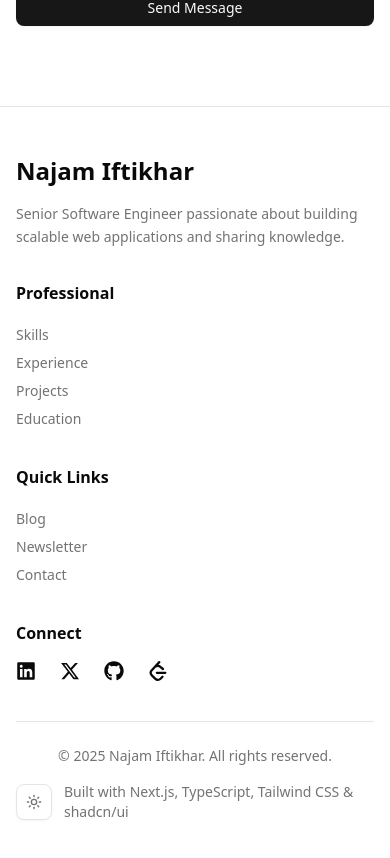
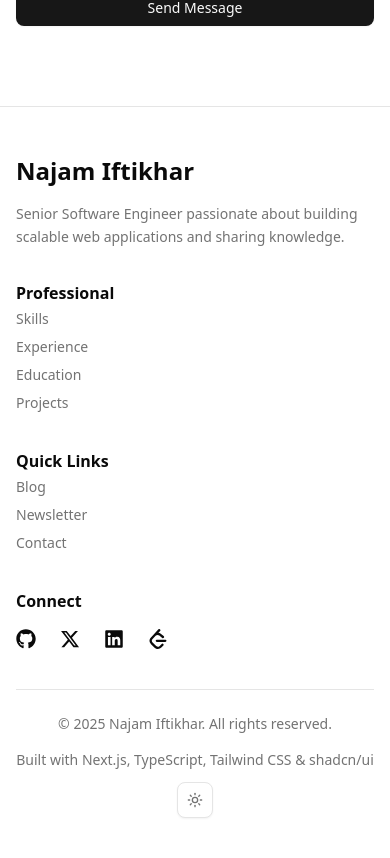
Before and after one commit to devnajam/personal-website, a Next.js app: page / in a window 390 px wide. Shown: the part 5352-6210 px from the top of the page. Built offline with nearby package versions, Linux system fonts and the light colour scheme.

Commit message:
feat: add icon mapper and refactor the code

```diff
--- /dev/null
+++ b/components/icon-mapper/icon-mapper.tsx
@@ -0,0 +1,51 @@
+import { cn } from "@/lib/utils";
+import React from "react";
+import { IconBaseProps } from "react-icons";
+import * as Fa6 from "react-icons/fa6";
+import * as Lu from "react-icons/lu";
+import * as Si from "react-icons/si";
+
+interface IconMapperProps extends Omit<IconBaseProps, "children"> {
+  iconName: string;
+  size?: number;
+  color?: string;
+  className?: string;
+}
+
+const ICON_LIBRARIES = {
+  fa6: Fa6,
+  lu: Lu,
+  si: Si,
+} as const;
+
+export const IconMapper: React.FC<IconMapperProps> = ({
+  iconName,
+  size = 24,
+  className = "",
+  ...rest
+}) => {
+  const [library = "fa6", icon = iconName] = iconName.includes(":")
+    ? iconName.split(":")
+    : [undefined, iconName];
+
+  const iconLibrary =
+    ICON_LIBRARIES[library as keyof typeof ICON_LIBRARIES] ||
+    ICON_LIBRARIES.fa6;
+  const IconComponent = iconLibrary[
+    icon as keyof typeof iconLibrary
+  ] as React.ComponentType<IconBaseProps>;
+
+  if (!IconComponent) {
+    return (
+      <span className={className} title={`Icon ${iconName} not found`}></span>
+    );
+  }
+
+  return (
+    <IconComponent
+      size={size}
+      className={cn("text-foreground", className)}
+      {...rest}
+    />
+  );
+};
--- a/components/layout/footer/footer.tsx
+++ b/components/layout/footer/footer.tsx
@@ -1,9 +1,8 @@
 import Link from "next/link";
-import { FaLinkedin, FaXTwitter, FaGithub, FaDownload } from "react-icons/fa6";
 import { Box } from "@/components/containers/box/box";
-import { Button } from "@/components/ui/button";
-import { SiLeetcode } from "react-icons/si";
 import { ThemeToggle } from "@/components/theme/theme-toggle/theme-toggle";
+import { IconMapper } from "@/components/icon-mapper/icon-mapper";
+import { footerLinks, socialLinks } from "@/data/data";
 
 export const Footer = () => {
   return (
@@ -18,91 +17,31 @@ export const Footer = () => {
             </p>
           </div>
 
-          <div className="space-y-4">
-            <h4 className="font-semibold text-base">Professional</h4>
+          {footerLinks.map((link) => (
+            <div key={link.category}>
+              <h4 className="font-semibold text-base">{link.category}</h4>
               <div className="flex flex-col">
+                {link.links.map((link) => (
                   <Link
-                href="/#skills"
+                    href={link.link}
                     className="text-sm text-muted-foreground hover:text-foreground transition-colors py-1"
+                    key={link.name}
                   >
-                Skills
+                    {link.name}
                   </Link>
-              <Link
-                href="/#experience"
-                className="text-sm text-muted-foreground hover:text-foreground transition-colors py-1"
-              >
-                Experience
-              </Link>
-              <Link
-                href="/#projects"
-                className="text-sm text-muted-foreground hover:text-foreground transition-colors py-1"
-              >
-                Projects
-              </Link>
-              <Link
-                href="/#education"
-                className="text-sm text-muted-foreground hover:text-foreground transition-colors py-1"
-              >
-                Education
-              </Link>
+                ))}
               </div>
             </div>
-
-          <div className="space-y-4">
-            <h4 className="font-semibold text-base">Quick Links</h4>
-            <div className="flex flex-col">
-              <Link
-                href="/blog"
-                className="text-sm text-muted-foreground hover:text-foreground transition-colors py-1"
-              >
-                Blog
-              </Link>
-              <Link
-                href="/#newsletter"
-                className="text-sm text-muted-foreground hover:text-foreground transition-colors py-1"
-              >
-                Newsletter
-              </Link>
-              <Link
-                href="/#contact"
-                className="text-sm text-muted-foreground hover:text-foreground transition-colors py-1"
-              >
-                Contact
-              </Link>
-            </div>
-          </div>
+          ))}
 
           <div className="space-y-4">
             <h4 className="font-semibold text-base">Connect</h4>
             <div className="flex gap-6">
-              <a
-                href="https://www.linkedin.com/in/devnajam/"
-                target="_blank"
-                rel="noopener noreferrer"
-              >
-                <FaLinkedin size={20} />
+              {socialLinks.map((link) => (
+                <a href={link.link} target="_blank" key={link.name}>
+                  <IconMapper iconName={link.icon} size={20} />
                 </a>
-              <a
-                href="https://x.com/devnajam"
-                target="_blank"
-                rel="noopener noreferrer"
-              >
-                <FaXTwitter size={20} />
-              </a>
-              <a
-                href="https://github.com/devnajam"
-                target="_blank"
-                rel="noopener noreferrer"
-              >
-                <FaGithub size={20} />
-              </a>
-              <a
-                href="https://leetcode.com/devnajam"
-                target="_blank"
-                rel="noopener noreferrer"
-              >
-                <SiLeetcode size={20} />
-              </a>
+              ))}
             </div>
           </div>
         </div>
@@ -111,11 +50,11 @@ export const Footer = () => {
           <p className="text-sm text-muted-foreground">
             © 2025 Najam Iftikhar. All rights reserved.
           </p>
-          <p className="text-sm text-muted-foreground flex items-center gap-3">
-            <ThemeToggle />
+          <p className="text-sm text-muted-foreground flex-col lg:flex-row flex items-center gap-3">
             <span className="inline-block">
               Built with Next.js, TypeScript, Tailwind CSS & shadcn/ui
             </span>
+            <ThemeToggle />
           </p>
         </div>
       </Box>
--- a/components/layout/navbar/navbar.tsx
+++ b/components/layout/navbar/navbar.tsx
@@ -1,12 +1,5 @@
 import Link from "next/link";
-import {
-  FaLinkedin,
-  FaXTwitter,
-  FaGithub,
-  FaDownload,
-  FaBars,
-} from "react-icons/fa6";
-import { SiLeetcode } from "react-icons/si";
+import { FaDownload, FaBars } from "react-icons/fa6";
 import { Box } from "@/components/containers/box/box";
 import { Button } from "@/components/ui/button";
 import {
@@ -18,6 +11,8 @@ import {
   DropdownMenuSeparator,
   DropdownMenuTrigger,
 } from "@/components/ui/dropdown-menu";
+import { IconMapper } from "@/components/icon-mapper/icon-mapper";
+import { navbarLinks, mobileNavbarLinks, socialLinks } from "@/data/data";
 
 export const Navbar = () => {
   return (
@@ -26,65 +21,25 @@ export const Navbar = () => {
         <div className="flex gap-8 items-center">
           <h1 className="text-xl font-bold">Ni.</h1>
           <div className="gap-5 text-sm hidden xl:flex">
+            {navbarLinks.map((link) => (
               <Link
-              href="/#skills"
-              className="text-foreground/80 hover:text-foreground transition-colors "
-            >
-              Skills
-            </Link>
-            <Link
-              href="/#experience"
+                key={link.name}
+                href={link.link}
                 className="text-foreground/80 hover:text-foreground transition-colors"
               >
-              Experience
+                {link.name}
               </Link>
-            <Link
-              href="/#education"
-              className="text-foreground/80 hover:text-foreground transition-colors"
-            >
-              Education
-            </Link>
-            <Link
-              href="/#projects"
-              className="text-foreground/80 hover:text-foreground transition-colors"
-            >
-              Projects
-            </Link>
-            <Link
-              href="/blog"
-              className="text-foreground/80 hover:text-foreground transition-colors"
-            >
-              Blog
-            </Link>
-            <Link
-              href="/#newsletter"
-              className="text-foreground/80 hover:text-foreground transition-colors"
-            >
-              Newsletter
-            </Link>
-            <Link
-              href="/#contact"
-              className="text-foreground/80 hover:text-foreground transition-colors"
-            >
-              Contact
-            </Link>
+            ))}
           </div>
         </div>
 
         <div className="gap-5 text-sm items-center hidden xl:flex">
-          <a href="https://www.linkedin.com/in/devnajam/" target="_blank">
-            <FaLinkedin size={20} />
+          {socialLinks.map((link) => (
+            <a href={link.link} target="_blank" key={link.name}>
+              <IconMapper iconName={link.icon} size={20} />
             </a>
-          <a href="https://x.com/devnajam" target="_blank">
-            <FaXTwitter size={20} />
-          </a>
-          <a href="https://github.com/devnajam" target="_blank">
-            <FaGithub size={20} />
-          </a>
+          ))}
 
-          <a href="https://github.com/devnajam" target="_blank">
-            <SiLeetcode size={20} />
-          </a>
           <a href="/Najam's Resume.pdf" target="_blank">
             <Button variant="outline" className="font-normal">
               <FaDownload />
@@ -99,92 +54,41 @@ export const Navbar = () => {
               <FaBars size={20} />
             </DropdownMenuTrigger>
             <DropdownMenuContent className="w-56" align="end">
-              <DropdownMenuLabel>Professional</DropdownMenuLabel>
+              {mobileNavbarLinks.map((category) => (
+                <div key={category.category}>
                   <DropdownMenuGroup>
-                <DropdownMenuItem asChild>
-                  <Link href="/#skills" className="w-full">
-                    Skills
+                    <DropdownMenuLabel>{category.category}</DropdownMenuLabel>
+                    {category.links.map((link) => (
+                      <DropdownMenuItem asChild key={link.name}>
+                        <Link href={link.link} className="w-full">
+                          {link.name}
                         </Link>
                       </DropdownMenuItem>
-                <DropdownMenuItem asChild>
-                  <Link href="/#experience" className="w-full">
-                    Experience
-                  </Link>
-                </DropdownMenuItem>
-                <DropdownMenuItem asChild>
-                  <Link href="/#education" className="w-full">
-                    Education
-                  </Link>
-                </DropdownMenuItem>
-                <DropdownMenuItem asChild>
-                  <Link href="/#projects" className="w-full">
-                    Projects
-                  </Link>
-                </DropdownMenuItem>
+                    ))}
                   </DropdownMenuGroup>
                   <DropdownMenuSeparator />
-              <DropdownMenuGroup>
-                <DropdownMenuItem asChild>
-                  <Link href="/blog" className="w-full">
-                    Blog
-                  </Link>
-                </DropdownMenuItem>
-                <DropdownMenuItem asChild>
-                  <Link href="/#newsletter" className="w-full">
-                    Newsletter
-                  </Link>
-                </DropdownMenuItem>
-                <DropdownMenuItem asChild>
-                  <Link href="/#contact" className="w-full">
-                    Contact
-                  </Link>
-                </DropdownMenuItem>
-              </DropdownMenuGroup>
-              <DropdownMenuSeparator />
-              <DropdownMenuItem asChild>
+                </div>
+              ))}
+
+              {socialLinks.map((link) => (
+                <DropdownMenuItem asChild key={link.name}>
                   <a
-                  href="https://github.com/devnajam"
+                    href={link.link}
                     target="_blank"
                     className="flex items-center gap-2 w-full"
                   >
-                  <FaGithub size={20} /> GitHub
+                    <IconMapper iconName={link.icon} size={20} />
+                    {link.name}
                   </a>
                 </DropdownMenuItem>
+              ))}
+
+              <DropdownMenuSeparator />
+
               <DropdownMenuItem asChild>
-                <a
-                  href="https://x.com/devnajam"
-                  target="_blank"
-                  className="flex items-center gap-2 w-full"
-                >
-                  <FaXTwitter size={20} /> Twitter
-                </a>
-              </DropdownMenuItem>
-              <DropdownMenuItem asChild>
-                <a
-                  href="https://www.linkedin.com/in/devnajam/"
-                  target="_blank"
-                  className="flex items-center gap-2 w-full"
-                >
-                  <FaLinkedin size={20} /> LinkedIn
-                </a>
-              </DropdownMenuItem>
-              <DropdownMenuItem asChild>
-                <a
-                  href="https://leetcode.com/u/devnajam/"
-                  target="_blank"
-                  className="flex items-center gap-2 w-full"
-                >
-                  <SiLeetcode size={20} /> LeetCode
-                </a>
-              </DropdownMenuItem>
-              <DropdownMenuSeparator />
-              <DropdownMenuItem asChild>
-                <a
-                  href="/Najam's Resume.pdf"
-                  target="_blank"
-                  className="flex items-center gap-2 w-full"
-                >
-                  <FaDownload size={20} /> Resume
+                <a href="/Najam's Resume.pdf" target="_blank">
+                  <FaDownload />
+                  Resume
                 </a>
               </DropdownMenuItem>
             </DropdownMenuContent>
--- a/data/data.ts
+++ b/data/data.ts
@@ -176,3 +176,76 @@ export const projects = [
     skills: ["React", "Node.js", "Express.js", "Solidity", "MetaMask", "BSC"],
   },
 ];
+
+export const navbarLinks = [
+  { name: "Skills", link: "/#skills" },
+  { name: "Experience", link: "/#experience" },
+  { name: "Education", link: "/#education" },
+  { name: "Projects", link: "/#projects" },
+  { name: "Blog", link: "/blog" },
+  { name: "Newsletter", link: "/#newsletter" },
+  { name: "Contact", link: "/#contact" },
+];
+
+export const mobileNavbarLinks = [
+  {
+    category: "Professional",
+    links: [
+      { name: "Skills", link: "/#skills" },
+      { name: "Experience", link: "/#experience" },
+      { name: "Education", link: "/#education" },
+      { name: "Projects", link: "/#projects" },
+    ],
+  },
+  {
+    category: "Quick Links",
+    links: [
+      { name: "Blog", link: "/blog" },
+      { name: "Newsletter", link: "/#newsletter" },
+      { name: "Contact", link: "/#contact" },
+    ],
+  },
+];
+
+export const footerLinks = [
+  {
+    category: "Professional",
+    links: [
+      { name: "Skills", link: "/#skills" },
+      { name: "Experience", link: "/#experience" },
+      { name: "Education", link: "/#education" },
+      { name: "Projects", link: "/#projects" },
+    ],
+  },
+  {
+    category: "Quick Links",
+    links: [
+      { name: "Blog", link: "/blog" },
+      { name: "Newsletter", link: "/#newsletter" },
+      { name: "Contact", link: "/#contact" },
+    ],
+  },
+];
+
+export const socialLinks = [
+  {
+    name: "GitHub",
+    link: "https://github.com/devnajam",
+    icon: "fa:FaGithub",
+  },
+  {
+    name: "Twitter",
+    link: "https://x.com/devnajam",
+    icon: "fa:FaXTwitter",
+  },
+  {
+    name: "LinkedIn",
+    link: "https://www.linkedin.com/in/devnajam/",
+    icon: "fa:FaLinkedin",
+  },
+  {
+    name: "LeetCode",
+    link: "https://leetcode.com/devnajam/",
+    icon: "si:SiLeetcode",
+  },
+];
```
Lines whose indentation alone changed are shown as unchanged.
